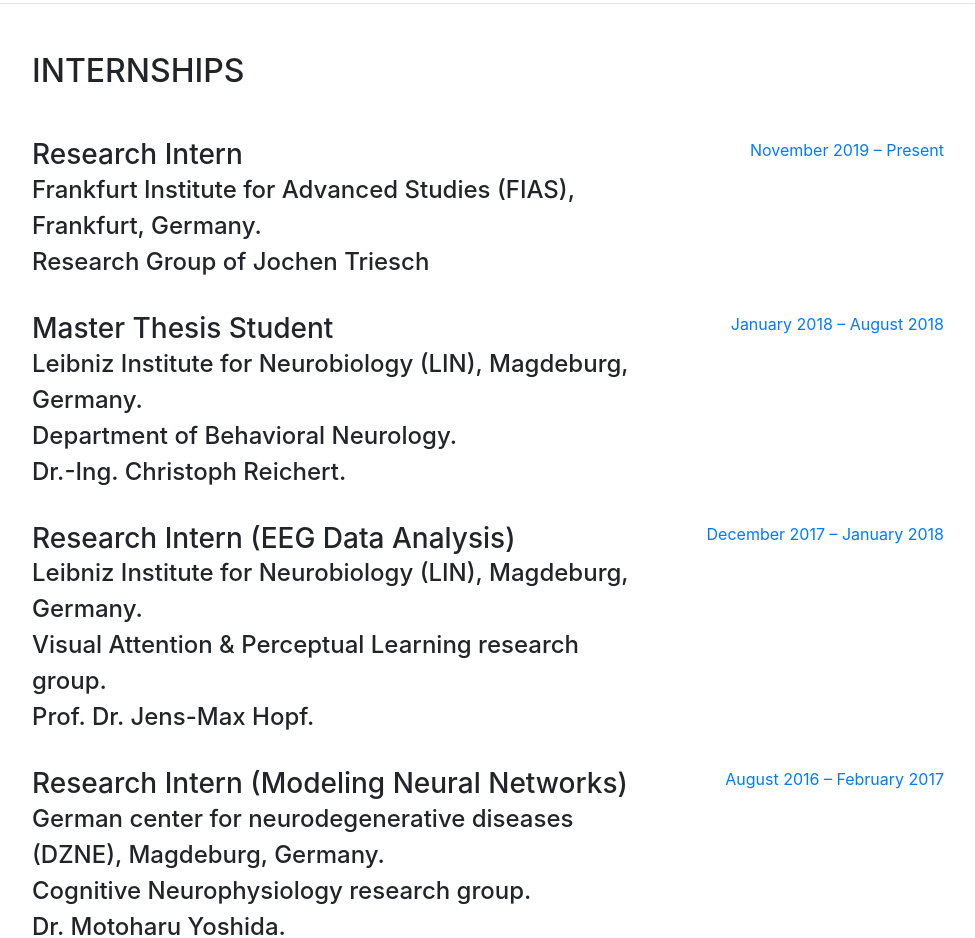
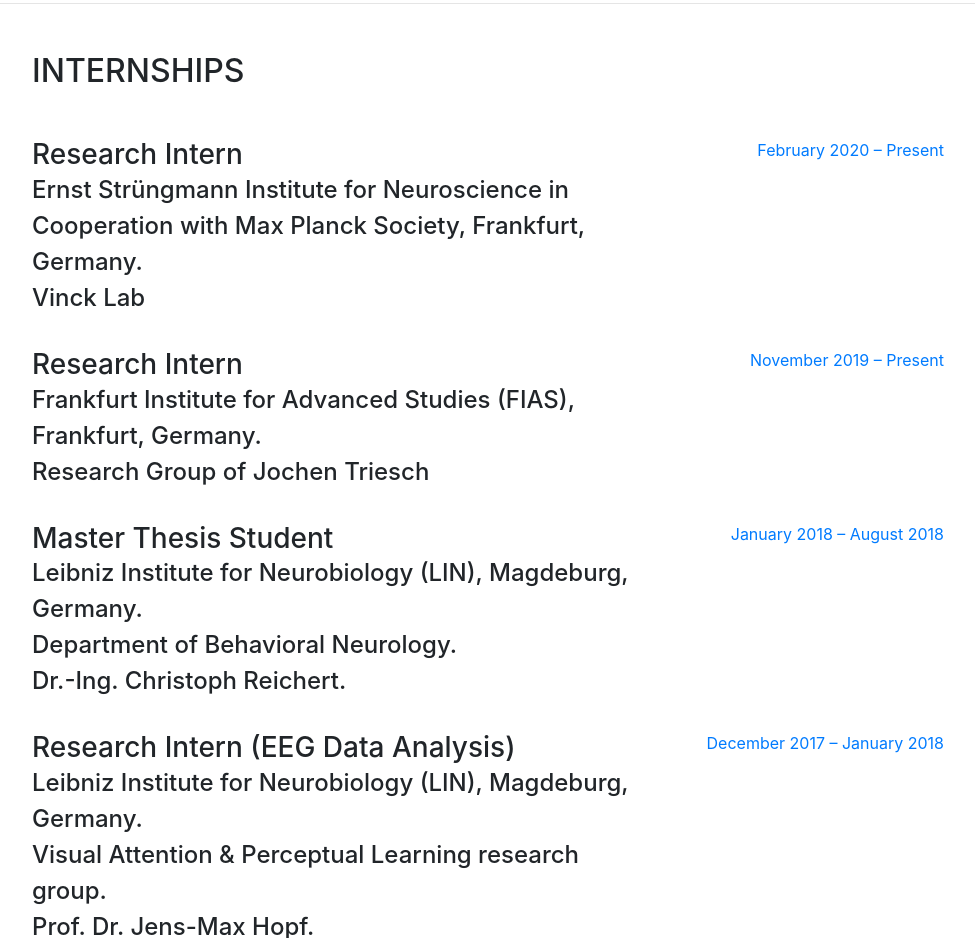
Before and after one commit to amr-farahat/amr-farahat.github.io, a website with bundled scripts: page index.html in a window 1280 px wide. Shown: the part 1598-2536 px from the top of the page, without its empty margins (288-1263 px from the left). Built offline with nearby package versions, Linux system fonts and the light colour scheme; a web font is replaced by a local one.

Commit message:
add new lab

```diff
--- a/index.html
+++ b/index.html
@@ -177,6 +177,18 @@
           <div class="resume-item d-flex flex-column flex-md-row mb-3">
             <div class="resume-content mr-auto">
               <h3 class="mb-0">Research Intern</h3>
+              <div class="subheading mb-3" style="white-space:pre-line;">Ernst Strüngmann Institute for Neuroscience in Cooperation with Max Planck Society, Frankfurt, Germany.
+                  Vinck Lab
+              </div>
+            </div>
+            <div class="resume-date text-md-right">
+              <span class="text-primary">February 2020 – Present</span>
+            </div>
+          </div>
+
+         <div class="resume-item d-flex flex-column flex-md-row mb-3">
+            <div class="resume-content mr-auto">
+              <h3 class="mb-0">Research Intern</h3>
               <div class="subheading mb-3" style="white-space:pre-line;">Frankfurt Institute for Advanced Studies (FIAS), Frankfurt, Germany.
                   Research Group of Jochen Triesch
               </div>
@@ -185,6 +197,8 @@
               <span class="text-primary">November 2019 – Present</span>
             </div>
           </div>
+
+
 
           <div class="resume-item d-flex flex-column flex-md-row mb-3">
             <div class="resume-content mr-auto">
```
